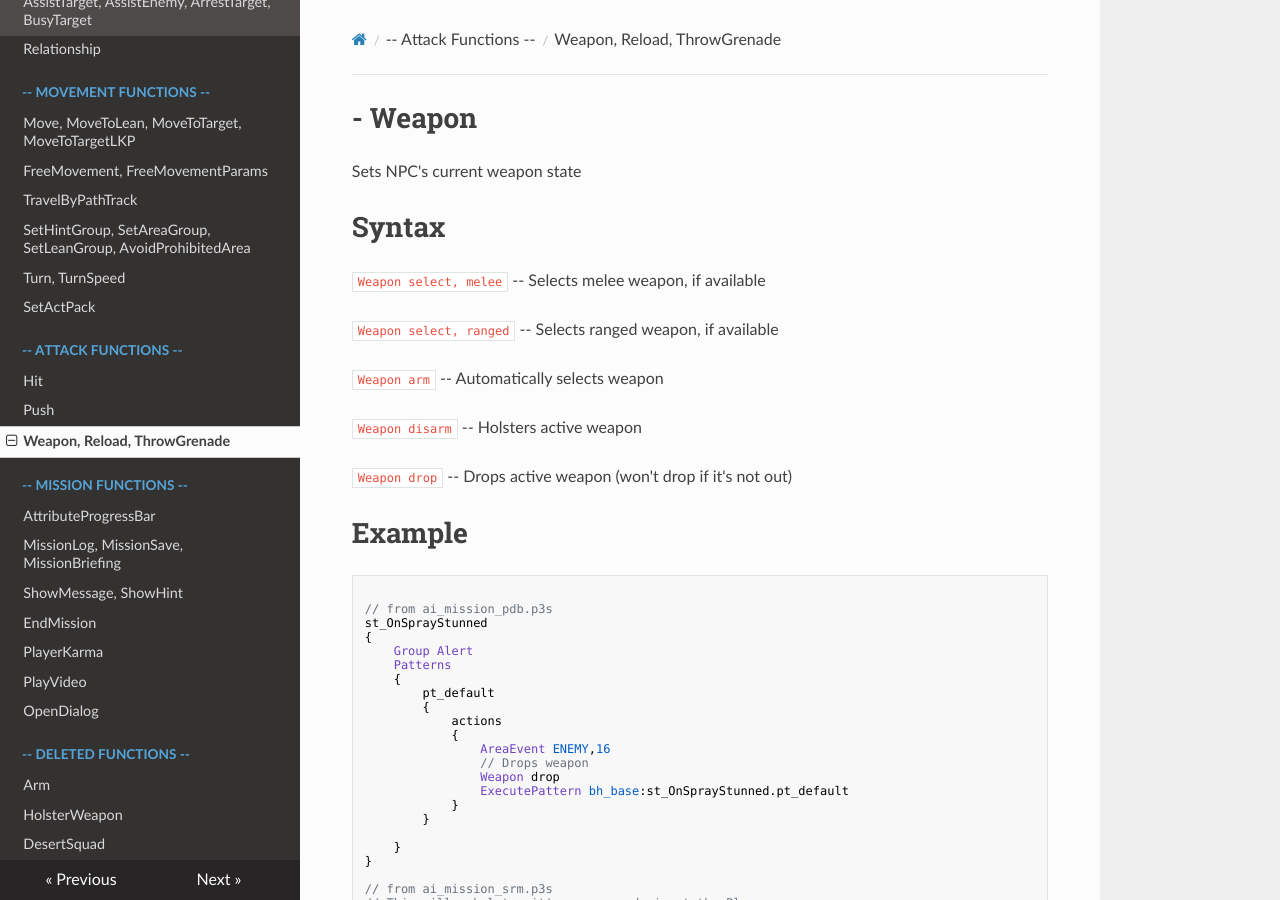
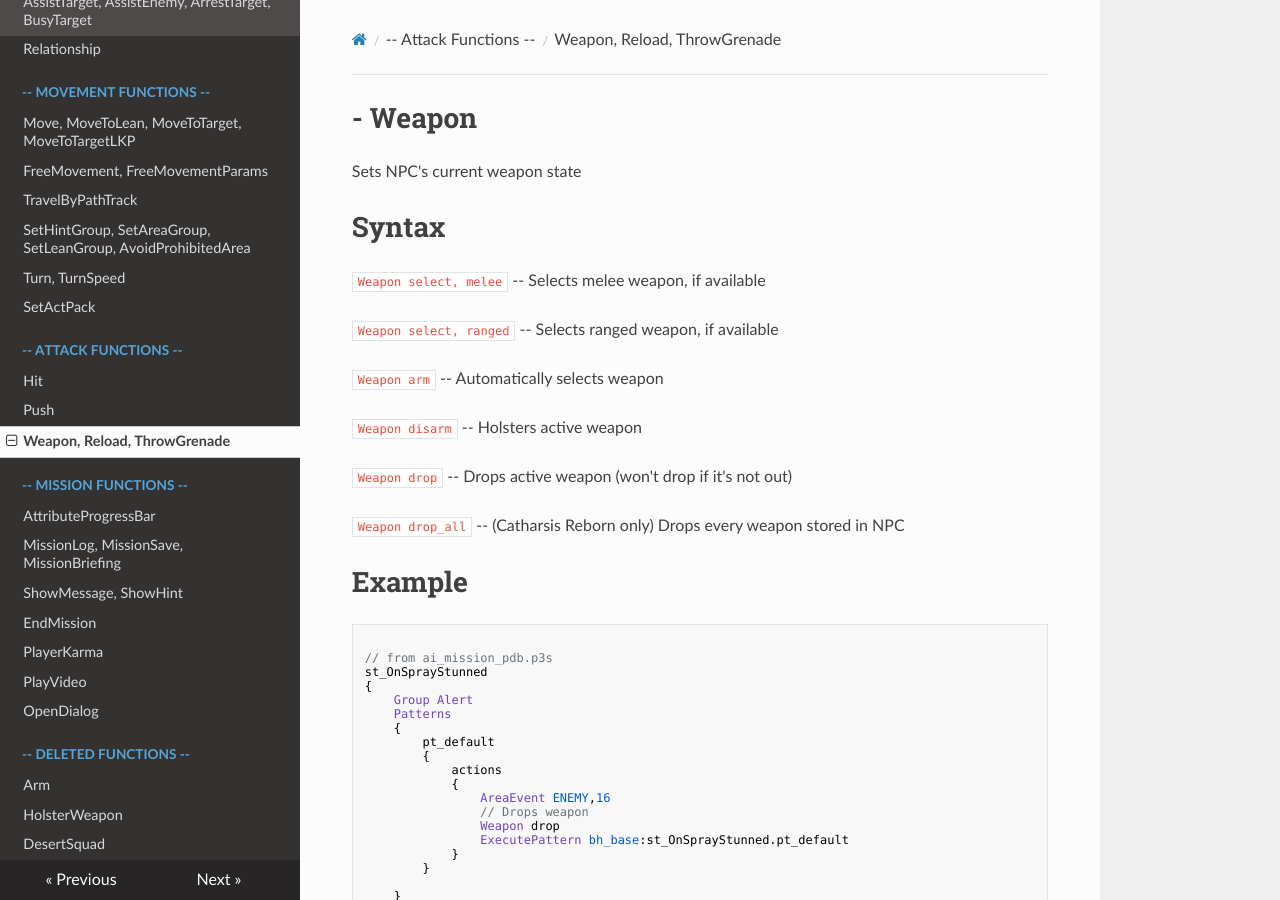
Before and after one commit to WhackJobInt/postal3scriptdocs, an MkDocs documentation site: the page built from docs/weapon_reload_throwgrenade.md, in a window 1280 px wide and 900 px high. Built offline with MkDocs 1.6.1, drawn with Linux system fonts in a browser that asks for light colours; nearby versions of some CDN libraries.

Commit message:
For now let's just say this is CR only...

```diff
--- a/docs/weapon_reload_throwgrenade.md
+++ b/docs/weapon_reload_throwgrenade.md
@@ -6,6 +6,7 @@
 <p><code class="language-js">Weapon arm</code> -- Automatically selects weapon
 <p><code class="language-js">Weapon disarm</code> -- Holsters active weapon
 <p><code class="language-js">Weapon drop</code> -- Drops active weapon (won't drop if it's not out)
+<p><code class="language-js">Weapon drop_all</code> -- (Catharsis Reborn only) Drops every weapon stored in NPC
 <h1>Example</h1>
 <pre><code class="language-js">
 // from ai_mission_pdb.p3s
```
